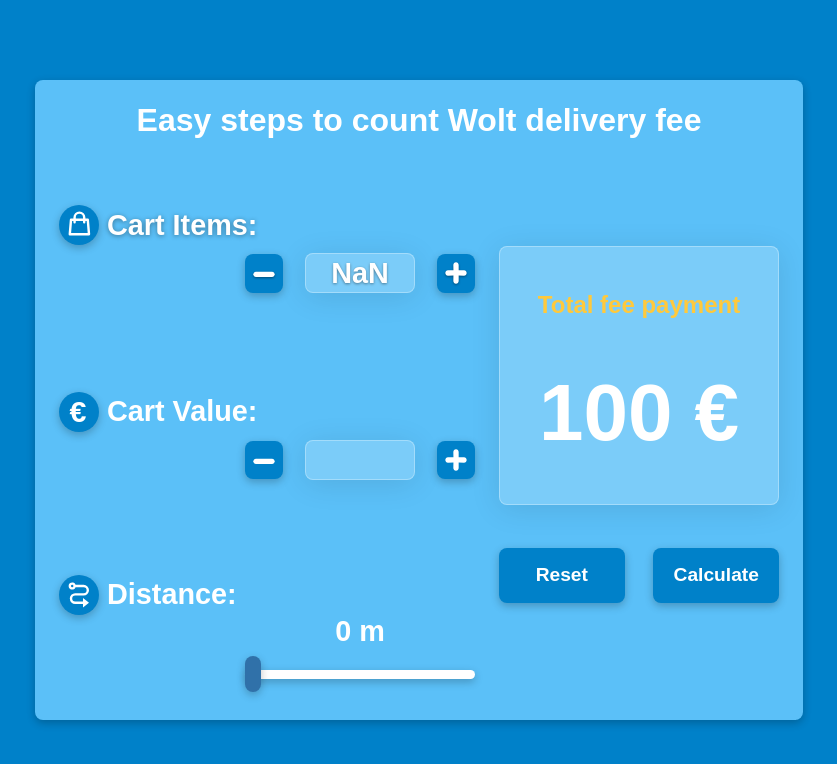
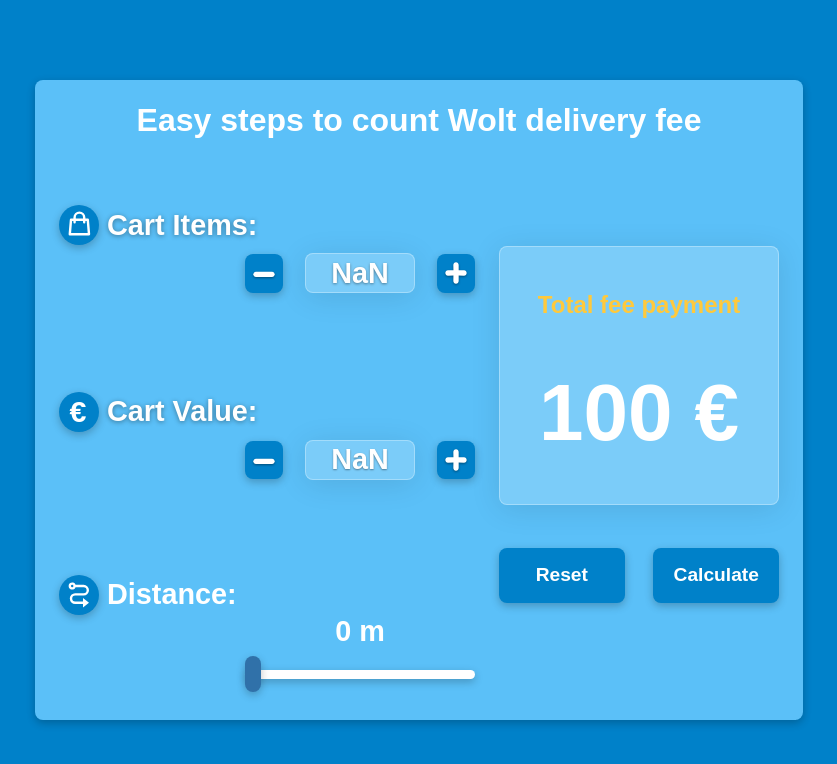
Before and after one commit to Double-w-B/WOLT_assignment-REACT-TS, a React (Create React App) app: page / in a window 1280 px wide. Shown: the top 764 px of the page, without its empty margins (221-1058 px from the left). Built offline with nearby package versions, Linux system fonts and the light colour scheme; a web font is replaced by a local one.

Commit message:
added logic to a CartValue component

```diff
--- a/src/components/CartValue/CartValue.style.tsx
+++ b/src/components/CartValue/CartValue.style.tsx
@@ -1,6 +1,6 @@
 import styled from "styled-components";
 
-export const CartValue = styled.div`
+export const CartValue = styled.div<{ isValue: boolean }>`
   width: 100%;
   height: calc(100% / 3);
   /* background-color: white; */
@@ -16,6 +16,7 @@
     display: flex;
     align-items: center;
     color: #fff;
+    text-shadow: 0px 1px 5px rgba(0, 0, 0, 0.4);
 
     span {
       width: 2.5rem;
@@ -30,6 +31,8 @@
       font-weight: bold;
       transition: 0.3s linear;
       box-shadow: rgba(0, 0, 0, 0.24) 0px 3px 8px;
+      color: ${(props) => props.isValue && "#ffc93c"};
+      text-shadow: none;
     }
   }
 
@@ -52,7 +55,7 @@
     input {
       width: 110px;
       height: 2.5rem;
-      font-size: 1.5rem;
+      font-size: 1.8rem;
       font-weight: bold;
       text-align: center;
       border-radius: 0.5rem;
@@ -64,6 +67,8 @@
       backdrop-filter: blur(0.3px);
       -webkit-backdrop-filter: blur(0.3px);
       border: 1px solid rgba(255, 255, 255, 0.3);
+      text-shadow: 0px 1px 2px rgba(0, 0, 0, 0.4);
+      font-family: inherit;
     }
 
     button {
@@ -77,6 +82,7 @@
       transition: 0.3s linear;
       background-color: #0081c9;
       box-shadow: rgba(0, 0, 0, 0.24) 0px 3px 8px;
+      text-shadow: 0px 1px 5px rgba(0, 0, 0, 0.4);
 
       &:active {
         transform: scale(0.8);
@@ -89,6 +95,8 @@
         font-size: 2rem;
         cursor: pointer;
         color: #fff;
+        filter: drop-shadow(0px 1px 1px rgba(0, 0, 0, 0.4))
+
       }
     }
   }
--- a/src/components/CartValue/CartValue.tsx
+++ b/src/components/CartValue/CartValue.tsx
@@ -1,16 +1,88 @@
 import React from "react";
 import * as Styled from "./CartValue.style";
 import { TiPlus, TiMinus } from "react-icons/ti";
+import { AppContext } from "../../context/Context";
+
+type InputEvent = React.ChangeEvent<HTMLInputElement>;
 
 const CartValue: React.FC = () => {
+  const { cartValue, setCartValue } = React.useContext(AppContext);
+
+  const intervalRef = React.useRef<ReturnType<typeof setInterval> | null>(null);
+
+  const isValue = +cartValue > 0;
+  const regExp = /^\d*(\.\d{0,2})?$/;
+
+  React.useEffect(() => {
+    if (+cartValue === 0) stopCounter();
+    if (+cartValue < 0) {
+      stopCounter();
+      setCartValue("0");
+    }
+    // eslint-disable-next-line
+  }, [cartValue]);
+
+  function handleInputChange(e: InputEvent) {
+    if (e.target.value === "") return setCartValue("0");
+
+    if (!e.target.value.match(regExp)) return;
+
+    setCartValue(e.target.value);
+  }
+
+  function handlePlusButton() {
+    setCartValue((+cartValue + 1).toString());
+  }
+
+  function handleMinusButton() {
+    if (+cartValue > 0) setCartValue((+cartValue - 1).toString());
+  }
+
+  const startCounter = (button: string) => {
+    if (intervalRef.current) return;
+
+    intervalRef.current = setInterval(() => {
+      if (button === "plus") {
+        return setCartValue((prevValue: string) => (+prevValue + 1).toString());
+      }
+      if (+cartValue > 1) {
+        setCartValue((prevValue: string) => (+prevValue - 1).toString());
+      } else {
+        setCartValue("0");
+      }
+    }, 150);
+  };
+
+  const stopCounter = () => {
+    if (intervalRef.current) {
+      clearInterval(intervalRef.current);
+      intervalRef.current = null;
+    }
+  };
+
   return (
-    <Styled.CartValue>
+    <Styled.CartValue isValue={isValue}>
       <div className="value">
-        <button>
+        <button
+          onClick={handleMinusButton}
+          onMouseDown={() => startCounter("minus")}
+          onMouseUp={stopCounter}
+          onMouseLeave={stopCounter}
+        >
           <TiMinus />
         </button>
-        <input type="text" />
-        <button>
+        <input
+          type="string"
+          value={Number(cartValue).toFixed(2)}
+          onChange={handleInputChange}
+          onDoubleClick={(e: any) => e.target.select()}
+        />
+        <button
+          onClick={handlePlusButton}
+          onMouseDown={() => startCounter("plus")}
+          onMouseUp={stopCounter}
+          onMouseLeave={stopCounter}
+        >
           <TiPlus />
         </button>
       </div>
```
